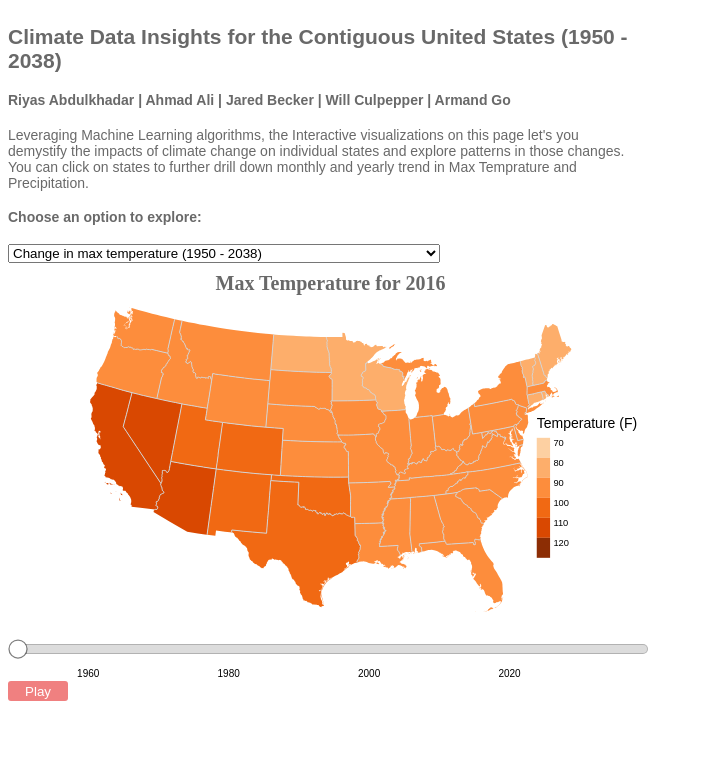
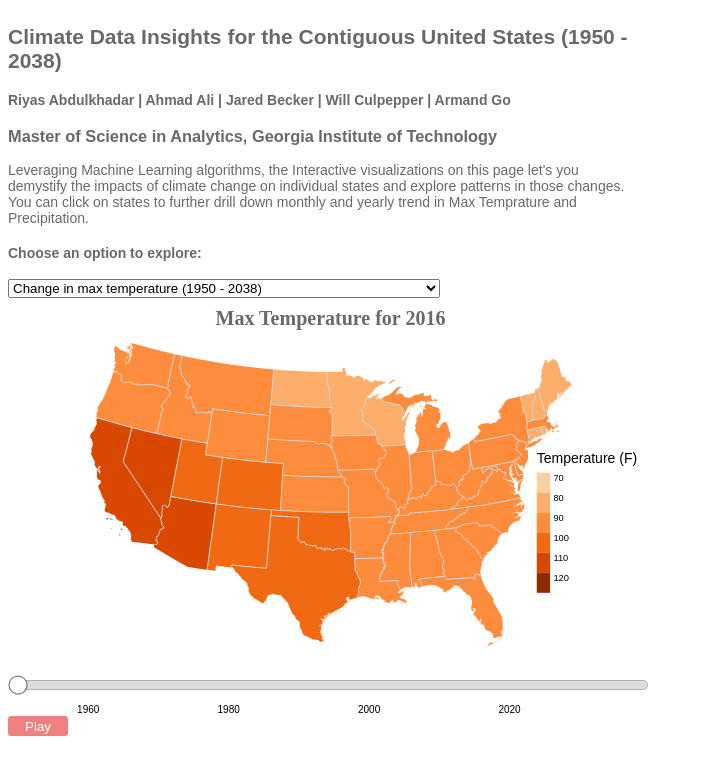
Before and after one commit to climatedatainsight/states, a plain HTML site: page index.html in a window 1280 px wide. Shown: the whole page, without its empty margins (0-703 px from the left). Drawn offline with Linux system fonts and the light colour scheme.

Commit message:
Update index.html

```diff
--- a/index.html
+++ b/index.html
@@ -208,6 +208,7 @@ body {
         <h2> Climate Data Insights for the Contiguous United States (1950 - 2038)</h2>
       <h4>     Riyas Abdulkhadar   |   Ahmad Ali   |   Jared Becker   |   Will Culpepper   |   Armand Go
               </h4>
+      <h3>Master of Science in Analytics, Georgia Institute of Technology</h3>
         <p>Leveraging Machine Learning algorithms, the Interactive visualizations on this page let's you demystify the impacts of climate change on individual states and explore patterns in those changes.
             You can click on states to further drill down monthly and yearly trend in Max Temprature and Precipitation.
 
```
